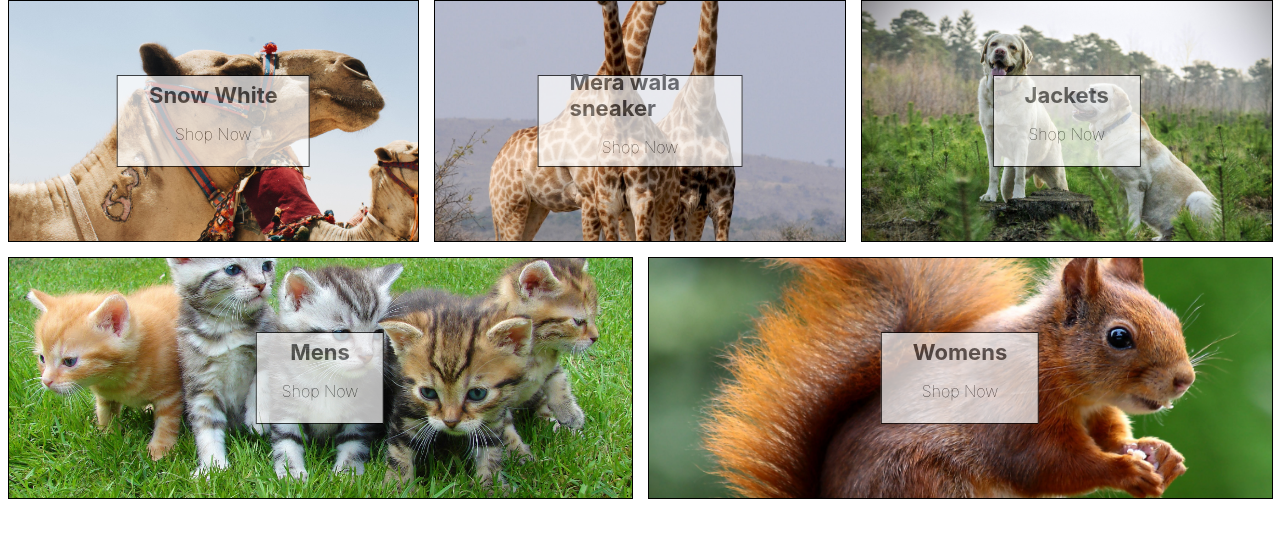
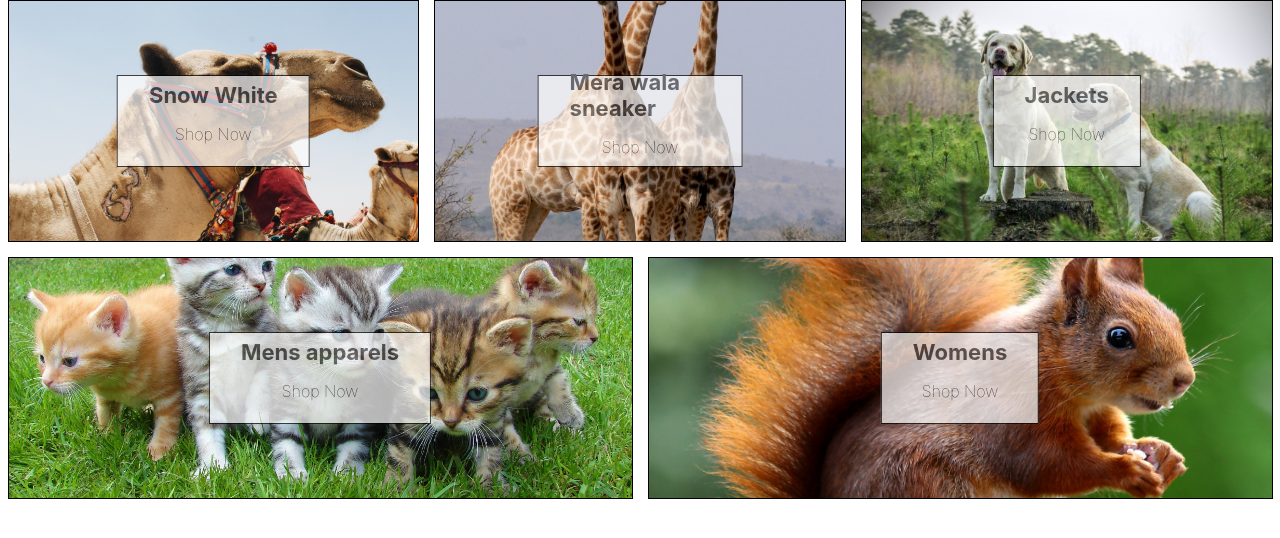
Before and after one commit to Bigesh20/Practice22, a React (Create React App) app: page / in a window 1280 px wide. Shown: the top 538 px of the page. Built offline with nearby package versions, Linux system fonts and the light colour scheme.

Commit message:
second commit

```diff
--- a/src/App.js
+++ b/src/App.js
@@ -26,7 +26,7 @@ const categories = [
   },
   {
     id: 4,
-    title: 'Mens',
+    title: 'Mens apparels',
     imgUrl: image4
   },
   {
```
